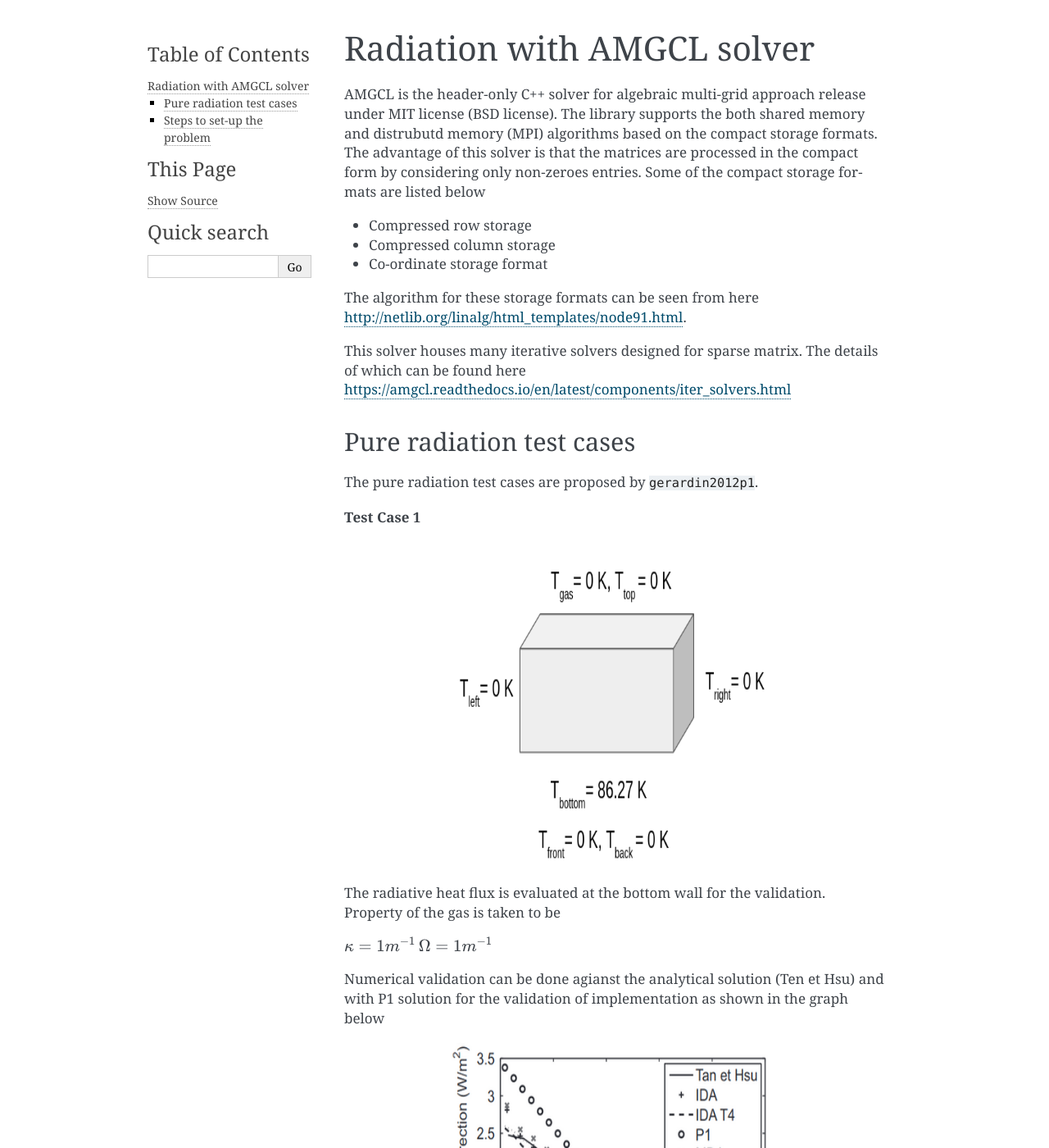
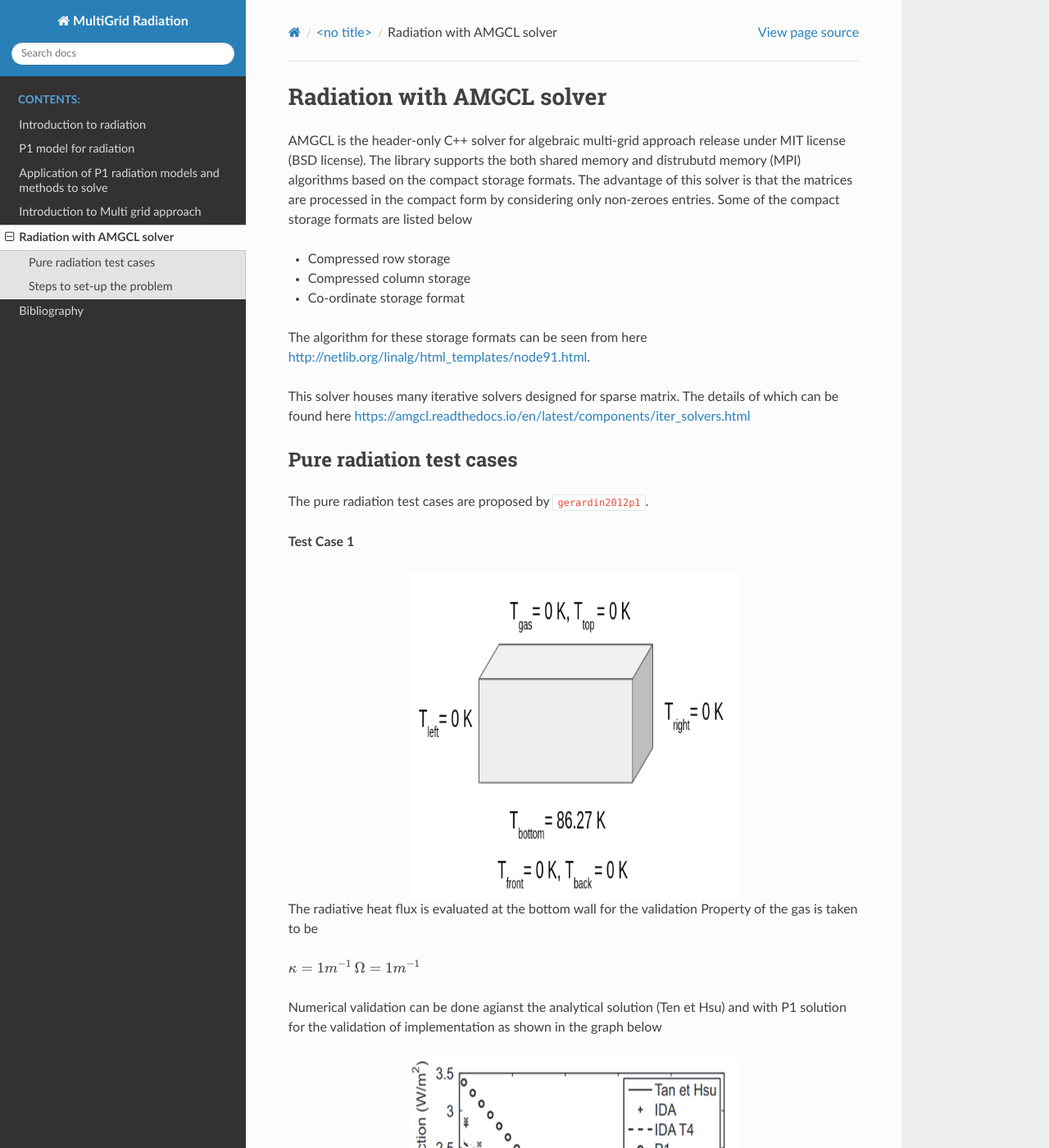
Before and after one commit to ShreeshIITmandi/Radiation, a Sphinx documentation site: the page built from docs/radiationAMGCL.rst, in a window 1280 px wide and 1400 px high. Shown: the whole window at 82% size. Built offline with Sphinx 7.4.7 and the Read the Docs theme 2.0.0, drawn with Linux system fonts in a browser that asks for light colours; cross-references to code outside the pages are shown as plain code; some of the changed text lies outside the part shown.

Commit message:
Chnages in multi-grid

```diff
--- a/docs/conf.py
+++ b/docs/conf.py
@@ -73,7 +73,7 @@ pygments_style = None
 # The theme to use for HTML and HTML Help pages.  See the documentation for
 # a list of builtin themes.
 #
-html_theme = 'alabaster'
+html_theme = 'sphinx_rtd_theme'
 
 # Theme options are theme-specific and customize the look and feel of a theme
 # further.  For a list of options available for each theme, see the
--- a/docs/radiationAMGCL.rst
+++ b/docs/radiationAMGCL.rst
@@ -26,7 +26,7 @@ The pure radiation test cases are proposed by :cite:p:`gerardin2012p1`.
    :alt: alternate text
    :align: center
 
-The radiative heat flux is evaluated at the bottom wall for the validation.
+The radiative heat flux is evaluated at the bottom wall for the validation
 Property of the gas is taken to be
 
 :math:`\kappa=1 m^{-1}`
@@ -50,12 +50,12 @@ Numerical validation can be done agianst the analytical solution (Ten et Hsu) an
    :alt: alternate text
    :align: center
 
-- This case enables to test for corner effects if it exists.
-- This test case helps in analysing complex geometry.
-- Radiative heat flux and radiative source term is evaluated for validation.
-- Black wall is considered.  (ϵ=1)
-- Medium is considered to be only absorbing .(⍵=0)
-- Radiative heat flux is evaluated on a-a axis of the wall.
+- This case enables to test for corner effects if it exists
+- This test case helps in analysing complex geometry
+- Radiative heat flux and radiative source term is evaluated for validation
+- Black wall is considered (ϵ=1)
+- Medium is considered to be only absorbing (⍵=0)
+- Radiative heat flux is evaluated on a-a axis of the wall
 
 Validation is done against for the property of gas medium  𝜿=2  and  𝜿=10
 :math:`m^{-1}`
@@ -76,12 +76,12 @@ Validation is done against for the property of gas medium  𝜿=2  and  𝜿=10
    :alt: alternate text
    :align: center
 
-- Homogeneous absorbing medium is considered.(⍵=0)
-- The radiative heat flux is evaluated at the wall for validation.
+- Homogeneous absorbing medium is considered (⍵=0)
+- The radiative heat flux is evaluated at the wall for validation
 - Wall is considered to be black (ϵ=1)
-- The radiative heat flux and radiative source term is evaluated for validation.
+- The radiative heat flux and radiative source term is evaluated for validation
 
-Validation is done against for the property of gas medium  𝜿=1  and  𝜿=10
+Validation is done against for the property of gas medium 𝜿=1 and 𝜿=10
 :math:`m^{-1}`
 
 .. image:: Result3.png
@@ -93,7 +93,7 @@ Validation is done against for the property of gas medium  𝜿=1  and  𝜿=10
 
 Steps to set-up the problem
 ---------------------------
-- Discretise the P1 governing equation for the geometry. This may be bit complicated for complex gemoetry.
+- Discretise the P1 governing equation for the geometry. This may be bit complicated for complex geometry.
 - Apply boundary conditions and convert it into sparse matrix using AMGCL backend function.
 - Setup the multi-grid solver using suitable smoother, preconditioner and transfer operators available.
 - Run the case for the solution and extract suitable results from the solution.
--- a/docs/refs.bib
+++ b/docs/refs.bib
@@ -89,3 +89,11 @@ author = {Michael F Modest}
   year={2012},
   publisher={Elsevier}
 }
+%%%%%%%%%%%%%%%%%%%%%%%%%%%%%%%%%%%%%%%%%%%%%%%%%%%
+@article{Stroia2015GPUAG,
+  title={GPU accelerated geometric multigrid method: Comparison with preconditioned conjugate gradient},
+  author={Iulian Stroia and Lucian Mihai Itu and Cosmin Ioan Nita and Laszlo Lazar and Constantin Suciu},
+  journal={2015 IEEE High Performance Extreme Computing Conference (HPEC)},
+  year={2015},
+  pages={1-6}
+}
--- a/docs/requirements.txt
+++ b/docs/requirements.txt
@@ -1 +1,2 @@
 sphinxcontrib-bibtex
+sphinx-rtd-theme
```
Also changed, not shown: docs/P1Model.rst (+7 -3 lines), docs/introMultigrid.rst (+15 -4 lines).
